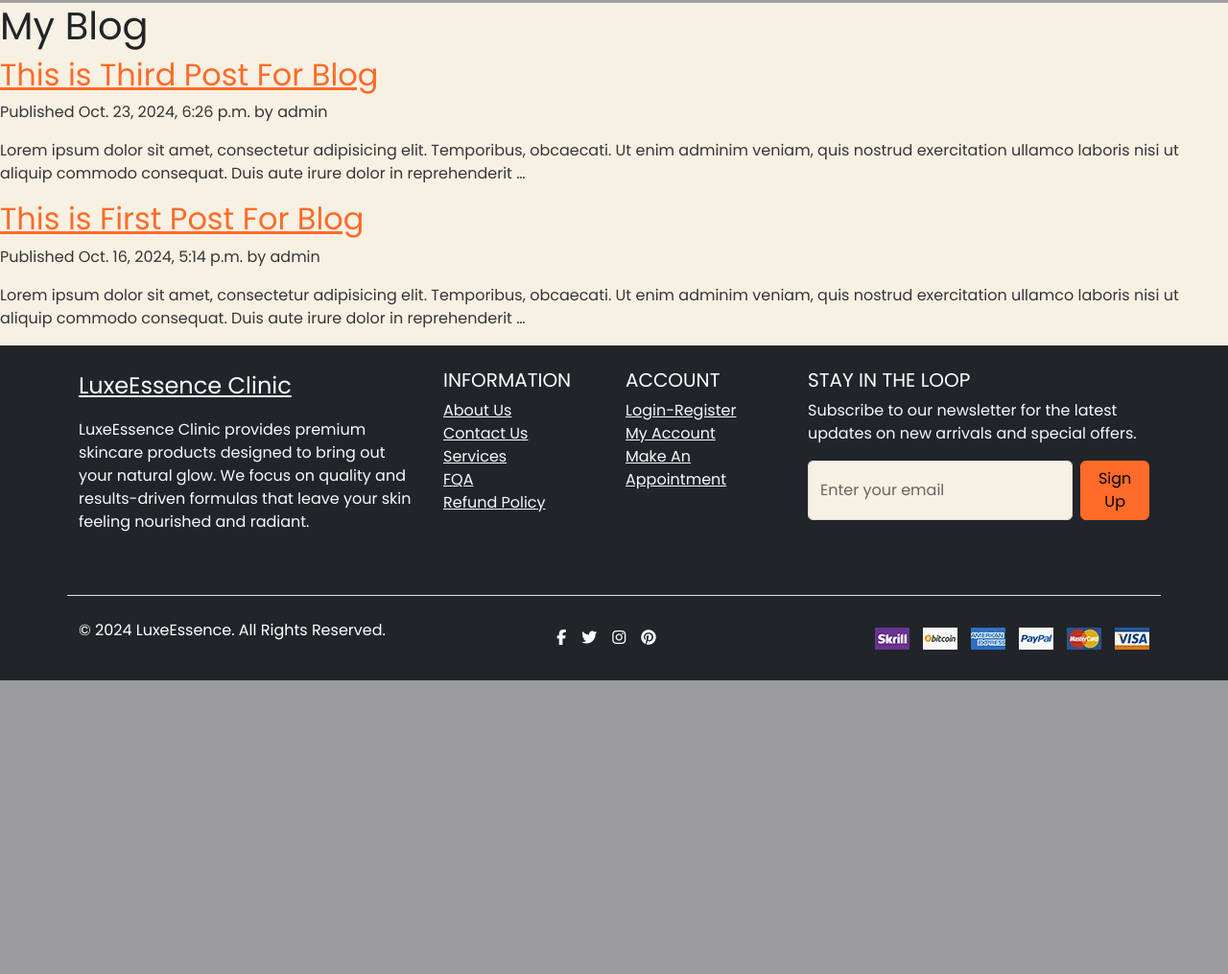
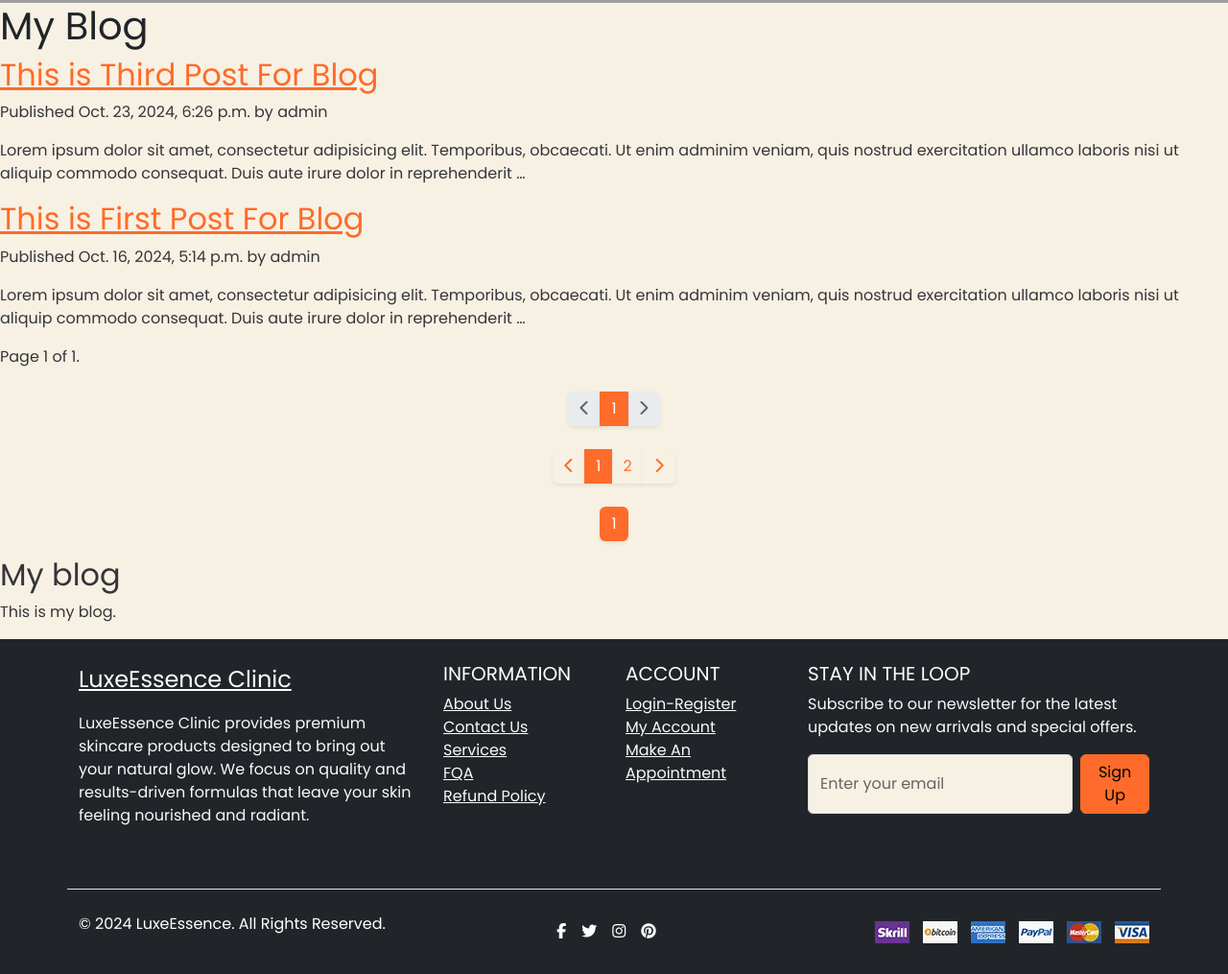
Before and after one commit to RamiSwa/LuxeEssence-DJ, a Django app: page /blog/ in a window 1280 px wide. Shown: the part 1175-2190 px from the top of the page at 96% size. Before the commit the page ends 1884 px from the top, so only its background shows below. Run offline with Django 5.2, Linux system fonts and the light colour scheme; data comes from the database, SQL or seed files in the repository; both versions use the stored data as it was after the commit; style sheets or scripts are compiled from the project's sources; some libraries are stand-ins or nearby versions; grey boxes are pictures that could not be loaded.

Commit message:
Creating a comment system

```diff
--- a/blog/models.py
+++ b/blog/models.py
@@ -1,5 +1,6 @@
 from django.conf import settings
 from django.db import models
+from django.urls import reverse
 from django.utils import timezone
 
 
@@ -70,3 +71,39 @@
 
     def __str__(self):
         return self.title
+
+    def get_absolute_url(self):
+        return reverse(
+        'blog:blog_detail',
+        args=[self.publish.year,
+                self.publish.month,
+                self.publish.day,
+                self.slug]
+)
+
+
+
+
+class Comment(models.Model):
+    """Model for blog comments."""
+    blog_post = models.ForeignKey(BlogPost, on_delete=models.CASCADE, related_name='comments')
+    parent = models.ForeignKey('self', null=True, blank=True, on_delete=models.CASCADE, related_name='replies')
+    author = models.CharField(max_length=80)
+    email = models.EmailField()
+    body = models.TextField()
+    created = models.DateTimeField(default=timezone.now)
+    active = models.BooleanField(default=True)
+
+    class Meta:
+        ordering = ['created']
+
+        indexes = [
+            models.Index(fields=['created']),
+        ]
+
+    def __str__(self):
+        return f'Comment by {self.author}'
+
+    def is_reply(self):
+        """Check if a comment is a reply to another comment."""
+        return self.parent is not None
--- a/blog/templates/blog/blog-list.html
+++ b/blog/templates/blog/blog-list.html
@@ -7,7 +7,7 @@
   <h1>My Blog</h1>
   {% for post in posts %}
     <h2>
-      <a href="{% url 'blog:blog_detail' post.id %}">
+      <a href="{{ post.get_absolute_url }}">
         {{ post.title }}
       </a>
     </h2>
@@ -16,4 +16,5 @@
     </p>
     {{ post.body|truncatewords:30|linebreaks }}
   {% endfor %}
+  {% include "includes/pagination.html" with page=posts %}
 {% endblock %}
--- a/blog/urls.py
+++ b/blog/urls.py
@@ -6,5 +6,6 @@
 
 urlpatterns = [
     path('', views.blog_list, name='blog_list'),
-    path('<int:id>/', views.blog_detail, name='blog_detail'),
+    path('<int:year>/<int:month>/<int:day>/<slug:post>/', views.blog_detail, name='blog_detail'),
+    path('<int:post_id>/share/', views.post_share, name='post_share'),
 ]
--- a/blog/views.py
+++ b/blog/views.py
@@ -1,23 +1,126 @@
-from django.shortcuts import get_object_or_404, render
-from .models import BlogPost, Category
+from django.shortcuts import get_object_or_404, render, redirect
+from .models import BlogPost, Comment
+from django.core.paginator import Paginator, EmptyPage, PageNotAnInteger
+from django.core.mail import send_mail
+from .forms import EmailPostForm, CommentForm
 
 
 # Create your views here.
 
 
+
+
 def blog_list(request):
-    posts = BlogPost.published.all()
+    posts = BlogPost.published.all()  # Get all published blog posts
+    paginator = Paginator(posts, 3)  # 3 posts per page
+
+    page_number = request.GET.get('page', 1)  # Get page number from URL
+
+    try:
+        posts = paginator.page(page_number)  # Try fetching the correct page
+    except PageNotAnInteger:
+        # If the page number is not an integer (invalid input), show the first page.
+        posts = paginator.page(1)
+    except EmptyPage:
+        # If the page number is too high (e.g., no more pages), show the last page.
+        posts = paginator.page(paginator.num_pages)
 
     return render(request, 'blog/blog-list.html', {'posts': posts})
 
 
 
-def blog_detail(request, id):
+
+def blog_detail(request, year, month, day, post):
     post = get_object_or_404(
         BlogPost,
-        id=id,
-        status=BlogPost.Status.PUBLISHED
+        status=BlogPost.Status.PUBLISHED,
+        slug=post,
+        publish__year=year,
+        publish__month=month,
+        publish__day=day
     )
+
+    # Fetch all active comments and replies
+    comments = post.comments.filter(active=True, parent__isnull=True)
+
+    # Handle comment form submission
+    new_comment = None
+    if request.method == 'POST':
+        comment_form = CommentForm(request.POST)
+        if comment_form.is_valid():
+            new_comment = comment_form.save(commit=False)
+            new_comment.blog_post = post
+
+            # Check if this is a reply to another comment
+            parent_id = request.POST.get('parent_id')
+            if parent_id:
+                parent_comment = Comment.objects.get(id=parent_id)
+                new_comment.parent = parent_comment
+
+            new_comment.save()
+            return redirect(post.get_absolute_url())  # To prevent form resubmission
+    else:
+        comment_form = CommentForm()
+
+    return render(request, 'blog/single-blog.html', {
+        'post': post,
+        'comments': comments,
+        'comment_form': comment_form,
+    })
+
+
+# def blog_detail(request, year, month, day, post):
+#     post = get_object_or_404(
+#         BlogPost,
+#         status=BlogPost.Status.PUBLISHED,
+#         slug=post,
+#         publish__year=year,
+#         publish__month=month,
+#         publish__day=day
+#     )
+#     return render(
+#         request, 'blog/single-blog.html', {'post': post}
+#     )
+
+
+
+def post_share(request, post_id):
+    # Get the post object by ID
+    post = get_object_or_404(BlogPost, id=post_id, status=BlogPost.Status.PUBLISHED)
+    sent = False  # Flag to check if the email has been sent
+
+    if request.method == 'POST':
+        form = EmailPostForm(request.POST)
+        if form.is_valid():
+            # Form fields passed validation
+            cd = form.cleaned_data
+            post_url = request.build_absolute_uri(
+                post.get_absolute_url()
+            )
+            subject = (
+                f"{cd['name']} ({cd['email']}) "
+                f"recommends you read {post.title}"
+            )
+            message = (
+                f"Read {post.title} at {post_url}\n\n"
+                f"{cd['name']}\'s comments: {cd['comments']}"
+            )
+            send_mail(
+                subject=subject,
+                message=message,
+                from_email=None,
+                recipient_list=[cd['to']]
+            )
+            sent = True
+    else:
+        form = EmailPostForm()
+
     return render(
-        request, 'blog/single-blog.html', {'post': post}
+        request,
+        'blog/post-share.html',
+        {
+            'post': post,
+            'form': form,
+            'sent': sent
+        }
     )
--- a/core/urls.py
+++ b/core/urls.py
@@ -14,6 +14,9 @@
     1. Import the include() function: from django.urls import include, path
     2. Add a URL to urlpatterns:  path('blog/', include('blog.urls'))
 """
+
+from django.conf import settings
+from django.conf.urls.static import static
 from django.contrib import admin
 from django.urls import include, path
 
@@ -21,3 +24,7 @@
     path('admin/', admin.site.urls),
     path('blog/', include('blog.urls', namespace='blog')),
 ]
+
+
+if settings.DEBUG:
+    urlpatterns += static(settings.MEDIA_URL, document_root=settings.MEDIA_ROOT)
--- a/static/scss/style.scss
+++ b/static/scss/style.scss
@@ -20,7 +20,6 @@
   opacity: 0.9;
   box-shadow: 0 0 10px rgba(0, 0, 0, 0.5);
 }
-
 
 .text-black p,
 h1 {
--- a/templates/base.html
+++ b/templates/base.html
@@ -155,13 +155,16 @@
 
 
 
-
+  <div id="content">
 {% block content %}
 
 {% endblock content %}
+</div>
 
-
-
+<div id="sidebar">
+    <h2>My blog</h2>
+    <p>This is my blog.</p>
+  </div>
 
 
 
--- /dev/null
+++ b/templates/includes/pagination.html
@@ -0,0 +1,108 @@
+<div class="pagination">
+    <span class="step-links">
+      {% if page.has_previous %}
+        <a href="?page={{ page.previous_page_number }}">Previous</a>
+      {% endif %}
+      <span class="current">
+        Page {{ page.number }} of {{ page.paginator.num_pages }}.
+      </span>
+      {% if page.has_next %}
+        <a href="?page={{ page.next_page_number }}">Next</a>
+      {% endif %}
+    </span>
+  </div>
+
+
+  <nav class="pagination-section mt-4">
+    <ul class="pagination justify-content-center">
+        {% if posts.has_previous %}
+            <li class="page-item">
+                <a class="page-link border-0 shadow-sm" href="?page={{ posts.previous_page_number }}">
+                    <i class="fas fa-chevron-left"></i>
+                </a>
+            </li>
+        {% else %}
+            <li class="page-item disabled">
+                <a class="page-link border-0 shadow-sm"><i class="fas fa-chevron-left"></i></a>
+            </li>
+        {% endif %}
+
+        <!-- Loop through the available page numbers -->
+        {% for num in posts.paginator.page_range %}
+            {% if posts.number == num %}
+                <li class="page-item active">
+                    <a class="page-link border-0 shadow-sm bg-primary text-white">{{ num }}</a>
+                </li>
+            {% else %}
+                <li class="page-item">
+                    <a class="page-link border-0 shadow-sm" href="?page={{ num }}">{{ num }}</a>
+                </li>
+            {% endif %}
+        {% endfor %}
+
+        {% if posts.has_next %}
+            <li class="page-item">
+                <a class="page-link border-0 shadow-sm" href="?page={{ posts.next_page_number }}">
+                    <i class="fas fa-chevron-right"></i>
+                </a>
+            </li>
+        {% else %}
+            <li class="page-item disabled">
+                <a class="page-link border-0 shadow-sm"><i class="fas fa-chevron-right"></i></a>
+            </li>
+        {% endif %}
+    </ul>
+</nav>
+
+  <nav class="pagination-section mt-4">
+    <ul class="pagination justify-content-center">
+      <li class="page-item">
+        <a class="page-link border-0 shadow-sm" href="#"><i class="fas fa-chevron-left"></i></a> <!-- Left Chevron -->
+      </li>
+      <li class="page-item active">
+        <a class="page-link border-0 shadow-sm bg-primary text-white" href="#">1</a>
+      </li>
+      <li class="page-item">
+        <a class="page-link border-0 shadow-sm" href="#">2</a>
+      </li>
+      <li class="page-item">
+        <a class="page-link border-0 shadow-sm" href="#"><i class="fas fa-chevron-right"></i></a> <!-- Right Chevron -->
+      </li>
+    </ul>
+  </nav>
+
+
+  <nav class="pagination-section mt-4">
+    <ul class="pagination justify-content-center">
+        <!-- Show previous button only if there is a previous page -->
+        {% if posts.has_previous %}
+            <li class="page-item">
+                <a class="page-link border-0 shadow-sm" href="?page={{ posts.previous_page_number }}">
+                    <i class="fas fa-chevron-left"></i>
+                </a>
+            </li>
+        {% endif %}
+
+        <!-- Loop through the available page numbers -->
+        {% for num in posts.paginator.page_range %}
+            {% if posts.number == num %}
+                <li class="page-item active">
+                    <a class="page-link border-0 shadow-sm bg-primary text-white">{{ num }}</a>
+                </li>
+            {% else %}
+                <li class="page-item">
+                    <a class="page-link border-0 shadow-sm" href="?page={{ num }}">{{ num }}</a>
+                </li>
+            {% endif %}
+        {% endfor %}
+
+        <!-- Show next button only if there is a next page -->
+        {% if posts.has_next %}
+            <li class="page-item">
+                <a class="page-link border-0 shadow-sm" href="?page={{ posts.next_page_number }}">
+                    <i class="fas fa-chevron-right"></i>
+                </a>
+            </li>
+        {% endif %}
+    </ul>
+</nav>
```
Also changed, not shown: blog/admin.py (+11 -1 lines), blog/forms.py (added, +22 -0 lines), blog/templates/blog/post-share.html (added, +23 -0 lines), blog/templates/blog/single-blog.html (+63 -0 lines), core/settings.py (+19 -0 lines), templates/includes/comment-form.html (added, +11 -0 lines), blog/migrations/0002_comment.py (added), blog/migrations/0003_comment_email.py (added), db.sqlite3, 1 other file.
